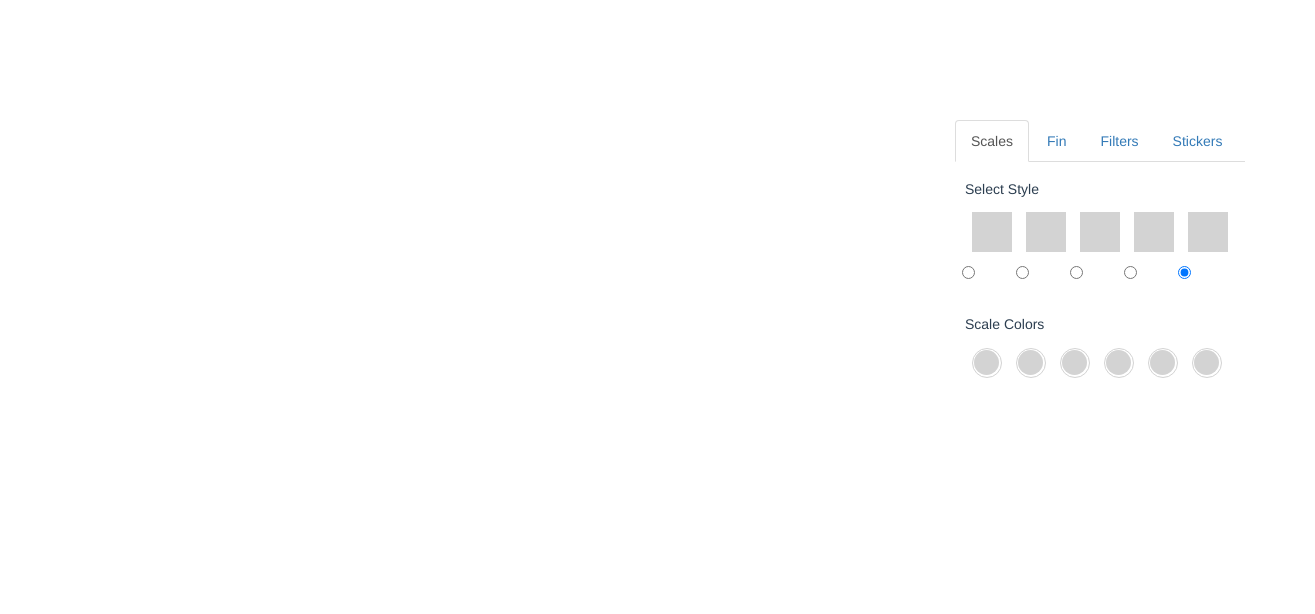
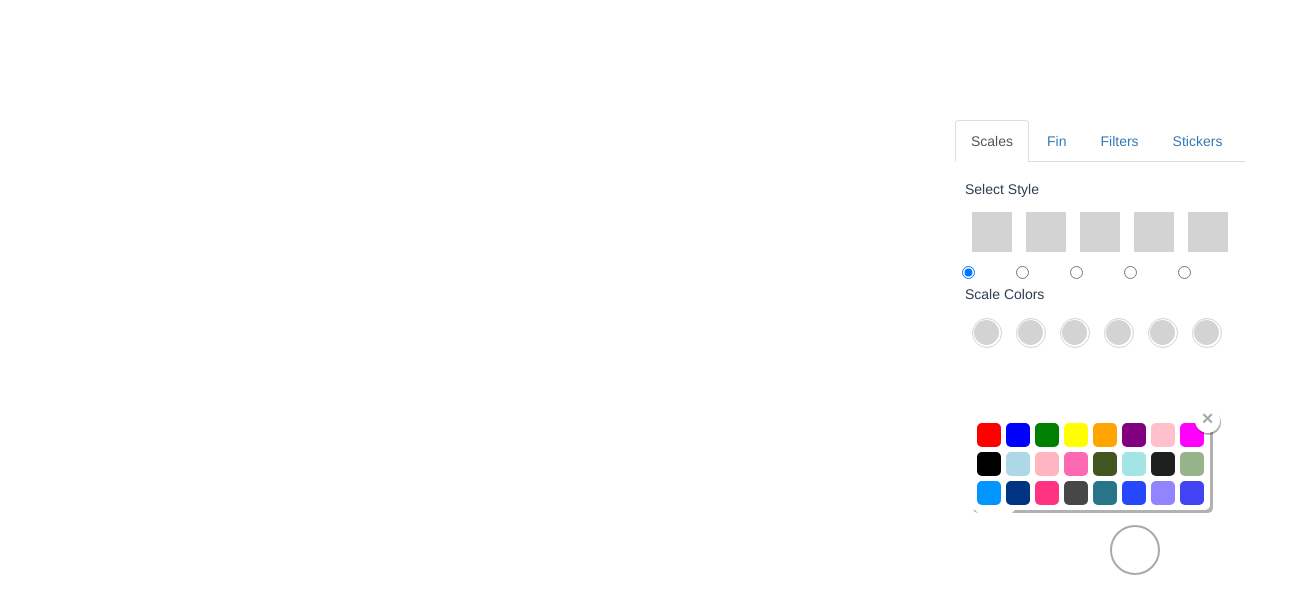
Before and after one commit to joyguy55/FinFun, a Vue app: page /#/scales in a window 1280 px wide. Shown: the top 614 px of the page, 1315 px wide, since content can reach past the window. Built offline with nearby package versions, Linux system fonts and the light colour scheme.

Commit message:
Set up vuex store and connected props color_picker.vue with scales.vue

```diff
--- a/package.json
+++ b/package.json
@@ -14,7 +14,8 @@
     "spectre.css": "^0.4.1",
     "underscore": "^1.8.3",
     "vue": "^2.4.2",
-    "vue-router": "^2.7.0"
+    "vue-router": "^2.7.0",
+    "vuex": "^2.4.0"
   },
   "devDependencies": {
     "autoprefixer": "^7.1.2",
--- a/src/components/scales.vue
+++ b/src/components/scales.vue
@@ -4,18 +4,22 @@
 
       <h5>Select Style</h5>
 
-      <div class="styles_container" v-for="style in styles">
+      <div class="styles_container" v-for="style in scaleStyles">
 
         <div class="image_placeholder"></div>
 
         <div class="radio_container">
           <div class="radio">
-            <input :id="style" name="radio" type="radio" checked>
-            <label :for="style" class="radio-label"></label>
+            <input
+            :id="style.id"
+            type="radio"
+            v-model="picked"
+            :value="style.id"
+            v-on:click="selectScaleStyle(style.id)">
           </div>
         </div>
+      </div>
 
-      </div>
 
     </div>
 
@@ -24,29 +28,56 @@
      <h5>Scale Colors</h5>
 
      <div class="color_option" v-for="color in colors">
-      <div class="outer_circle">
+      <div class="outer_circle"
+           :value="color"
+           :key="color"
+           v-on:click="selectColorIndex(color)">
         <div class="inner_circle"></div>
       </div>
      </div>
 
     </div>
 
+    <ColorPicker :styleIndex="styleIndex" :colorIndex="colorIndex"/>
+
   </div>
 </template>
 
 <script>
 import _ from 'underscore'
+import ColorPicker from './sub/color_picker.vue'
+import { mapState } from 'vuex'
 
 export default {
   name: 'navigation',
+  components: {
+    ColorPicker
+  },
   data () {
     return {
-      styles: ['radio-1','radio-2','radio-3','radio-4','radio-5'],
-      colors: [1,2,3,4,5,6]
+      picked: 1,
+      colors: ["#003382","#FF3382","#484748","#287488","#2747ff","#9284ff"],
+      styleIndex: 1,
+      colorIndex: 0,
     }
   },
+  computed: {
+    ...mapState({
+        scaleStyles: state => state.scaleStyles,
+        selectedScaleStyle: state => state.selectedScaleStyle
+    })
+  },
   methods: {
-  }
+    selectScaleStyle: function (styleId) {
+      let index = _.findIndex(this.scaleStyles, { id: styleId})
+      this.colors = this.scaleStyles[index].colors
+      this.styleIndex = index
+    },
+    selectColorIndex: function (color) {
+      let index = this.colors.indexOf(color)
+      this.colorIndex = index
+    }
+  },
 }
 </script>
 
--- a/src/components/sub/color_picker.scss
+++ b/src/components/sub/color_picker.scss
@@ -4,7 +4,7 @@
   background: white;
 }
 .color_picker{
-  width: 365px;
+  width: 240px;
   background: white;
   position: relative;
   border-radius: 5px;
@@ -14,8 +14,8 @@
   box-shadow: 3px 3px 0px 0px rgba(0,0,0,0.3);
 }
 .color_box{
-  width: 40px;
-  height: 40px;
+  width: 24px;
+  height: 24px;
   transition: width, height .5s;
   margin: 0 5px 0 0;
   display: inline-block;
--- a/src/components/sub/color_picker.vue
+++ b/src/components/sub/color_picker.vue
@@ -1,37 +1,29 @@
 <template>
-    <div class="options_container">
-
-      <h5>Select Style</h5>
-
-      <div class="styles_container" v-for="style in styles">
-
-        <div class="image_placeholder"></div>
-
-        <div class="radio_container">
-          <div class="radio">
-            <input
-            :id="style.id"
-            type="radio"
-            v-model="picked"
-            :value="style.id"
-            v-on:click="colorOptionsReflow(style.id)">
-          </div>
+  <div id="app" class="container">
+      <div class="color_picker">
+          <button type="button"
+                  class="close close_box"
+                  aria-label="Close">
+           <span aria-hidden="true">&times;</span>
+          </button>
+        <div class="popover_triangle"></div>
+        <div class="color_box"
+             v-for="color in colors"
+             :style="{background:color.color}"
+             :value="color.color"
+             v-on:click="changeColor({styleIndex: styleIndex, colorIndex: colorIndex, color:color.color})">
         </div>
       </div>
-
-     <div class="color_option" v-for="color in colors">
-      <div class="outer_circle">
-        <div class="inner_circle"></div>
-      </div>
-     </div>
-    </div>
+      <div class="color_choice"></div>
+  </div>
 </template>
 
 <script>
 import _ from 'underscore'
+import { mapActions } from 'vuex'
 
 export default {
-  name: 'navigation',
+  name: 'color_picker',
   data () {
     return {
       colors: [
@@ -59,22 +51,19 @@ export default {
          { color: "#2747ff", isActive: false },
          { color: "#9284ff", isActive: false },
          { color: "#4243F2", isActive: false },
-       ]
+       ],
     }
   },
+  props: ['styleIndex', 'colorIndex'],
   methods: {
-    selectTab:  function (selected_color) {
-      this.tabs.map( function(selected_color) {
-        selected_color.isActive = false
-      })
-      var index = _.findIndex(this.tabs, { name: selected_color})
-      this.tabs[index].isActive = true
-    }
+    ...mapActions([
+      'changeColor'
+    ]),
   },
 }
 </script>
 
 <!-- Add "scoped" attribute to limit CSS to this component only -->
 <style lang="scss" scoped>
-  @import 'fin.scss'
+  @import 'color_picker.scss'
 </style>
--- a/src/main.js
+++ b/src/main.js
@@ -3,6 +3,7 @@
 import Vue from 'vue'
 import App from './App'
 import router from './router'
+import { store } from './store/store.js'
 
 Vue.config.productionTip = false
 
@@ -10,6 +11,7 @@ Vue.config.productionTip = false
 new Vue({
   el: '#app',
   router,
+  store,
   template: '<App/>',
   components: { App }
 })
--- /dev/null
+++ b/src/store/store.js
@@ -0,0 +1,32 @@
+import Vue from 'vue'
+import Vuex from 'vuex'
+import _  from 'underscore'
+
+Vue.use(Vuex)
+
+export const store = new Vuex.Store({
+  state: {
+    scaleStyles: [
+      { id: 1, colors: ["#003382","#FF3382","#484748","#287488","#2747ff","#9284ff"] },
+      { id: 2, colors: ["#003382","#FF3382"] },
+      { id: 3, colors: ["#003382","#FF3382","#484748","#287488"] },
+      { id: 4, colors: ["#003382","#FF3382","#484748","#287488"] },
+      { id: 5, colors: ["#003382","#FF3382","#484748","#287488"] }
+    ],
+    selectedScaleStyle: { id: 1, colors: ["#003382","#FF3382","#484748","#287488","#2747ff","#9284ff"] },
+    finStyles: [],
+    selectedFinStyle: {},
+  },
+  mutations: {
+    changeColor: (state, payload) => {
+      console.log(state)
+      state.scaleStyles[payload.styleIndex].colors[payload.colorIndex] = payload.color
+      state.selectedScaleStyle = state.scaleStyles[payload.styleIndex]
+    }
+  },
+  actions: {
+    changeColor: ({ commit }, payload) => {
+      commit('changeColor', payload)
+    }
+  }
+})
```
